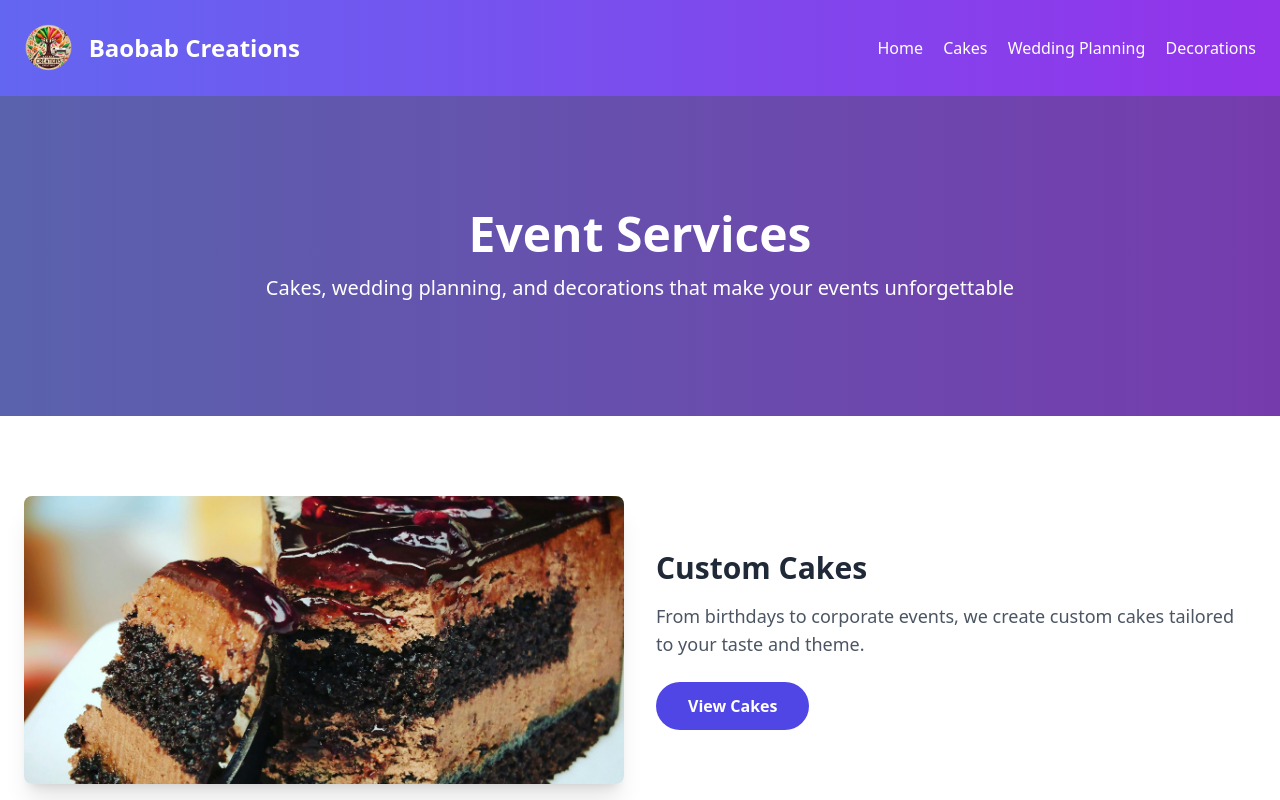
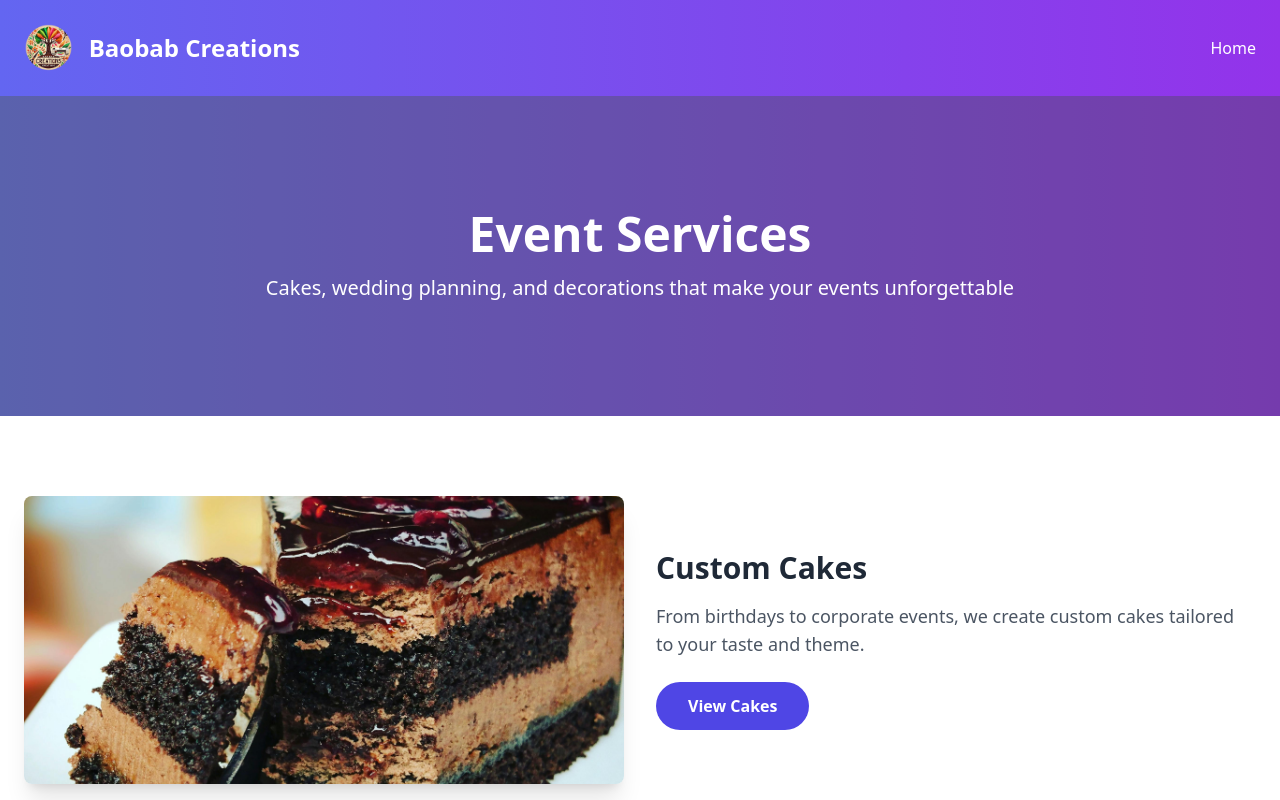
Before and after one commit to louis95AFX/Baobab, a plain HTML site: page personalised.html in a window 1280 px wide. Shown: the top 800 px of the page. Drawn offline with nearby package versions, Linux system fonts and the light colour scheme.

Commit message:
mpersonalised.html

```diff
--- a/personalised.html
+++ b/personalised.html
@@ -17,9 +17,6 @@
             </div>
             <nav class="space-x-4">
                 <a href="index.html" class="hover:underline">Home</a>
-                <a href="#cakes" class="hover:underline">Cakes</a>
-                <a href="#wedding" class="hover:underline">Wedding Planning</a>
-                <a href="#decorations" class="hover:underline">Decorations</a>
             </nav>
         </div>
     </header>
```
